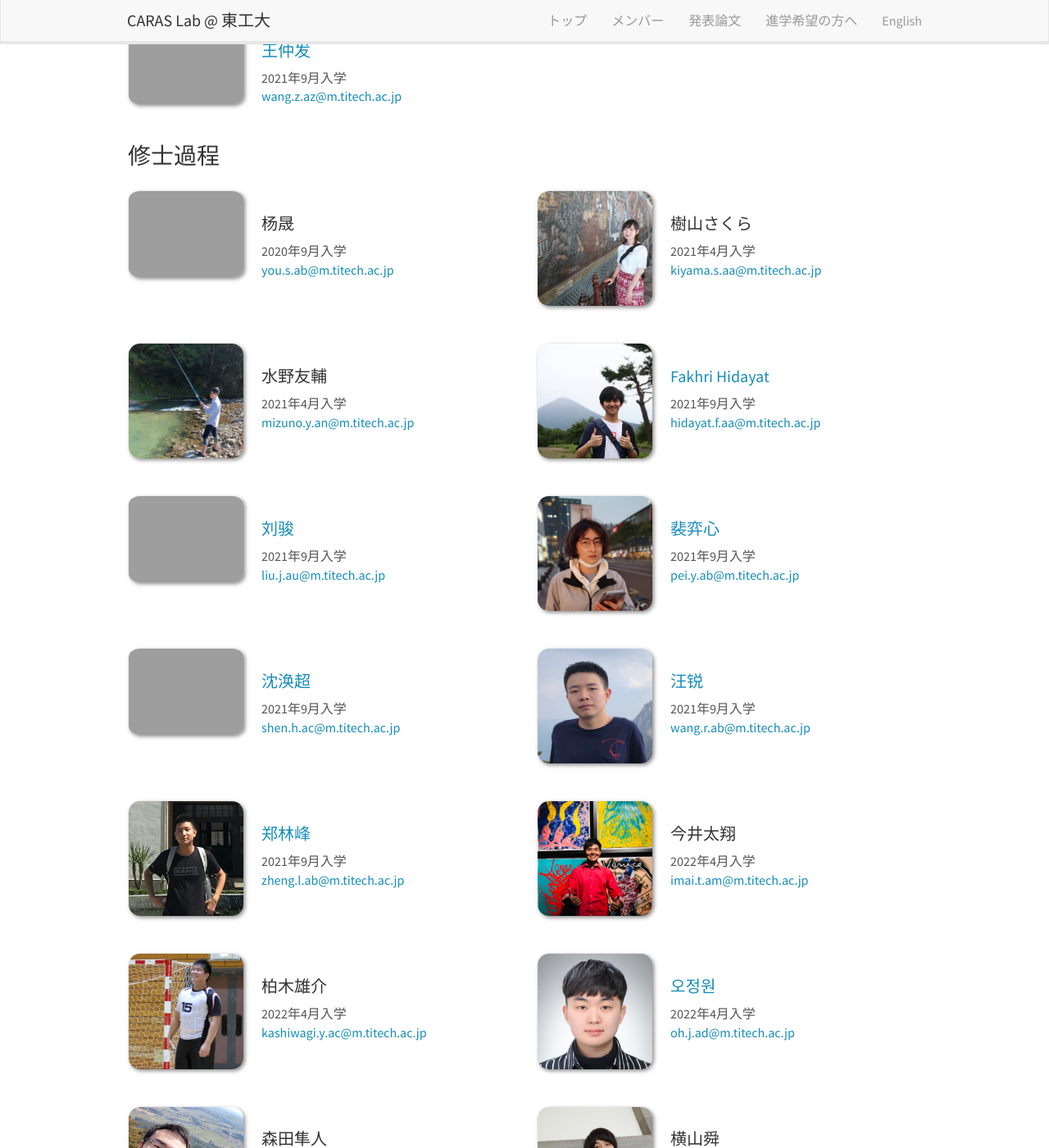
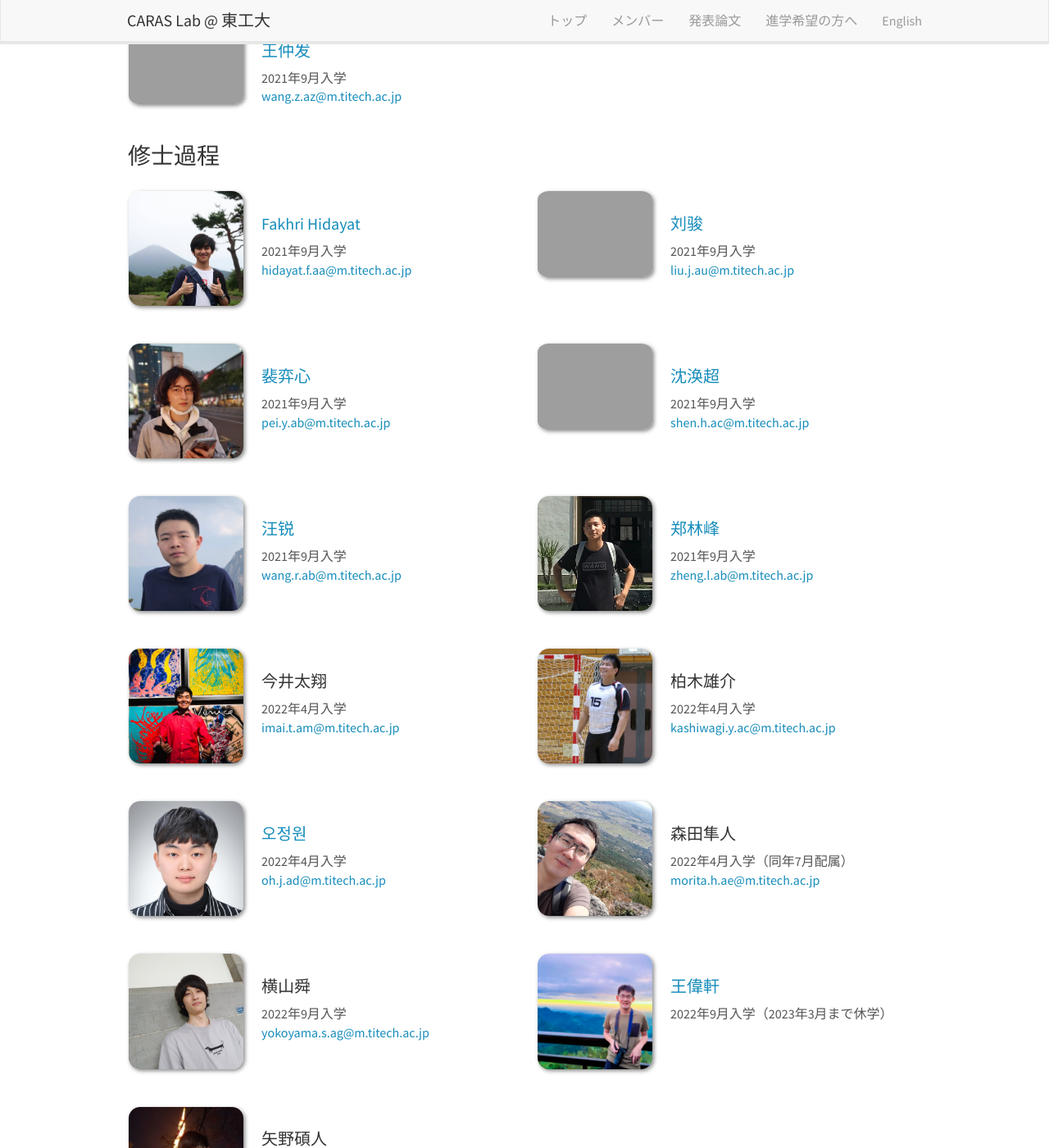
Before and after one commit to titech-caras/titech-caras.github.io, a Jekyll site: the page built from _pages/people.md, in a window 1280 px wide and 1400 px high, scrolled down 356 px. Shown: the whole window at 82% size. Built offline with Jekyll 4.4.1, drawn with Linux system fonts in a browser that asks for light colours; nearby versions of some CDN libraries; some of the changed text lies outside the part shown.

Commit message:
Update for spring 2023

```diff
--- /dev/null
+++ b/_data/alumni-master.yml
@@ -0,0 +1,8 @@
+- name: 杨晟
+  info: 2023年3月卒業
+
+- name: 樹山さくら
+  info: 2023年3月卒業
+
+- name: 水野友輔
+  info: 2023年3月卒業
--- a/_data/alumni-undergrad-en.yml
+++ b/_data/alumni-undergrad-en.yml
@@ -1,3 +1,7 @@
+- name: Hiroto Yano
+  info: "graduated Mar 2023; continue to work on his Master's degree with us"
+  website:
+
 - name: Gento Hiruma
   info: "graduated Sep 2022; continue to work on his Master's degree in Hara Lab@Tokyo Tech"
   website:
--- a/_data/alumni-undergrad.yml
+++ b/_data/alumni-undergrad.yml
@@ -1,3 +1,7 @@
+- name: 矢野碩人
+  info: 2023年3月卒業
+  website:
+
 - name: 比留間絃斗
   info: 2022年9月卒業
   website:
--- a/_data/students-grad-en.yml
+++ b/_data/students-grad-en.yml
@@ -1,21 +1,3 @@
-- name: Sheng Yang
-  photo: sheng-yang.jpg
-  info: Master's student (joined Sep 2020)
-  email: you.s.ab@m.titech.ac.jp
-  website:
-
-- name: Sakura Kiyama
-  photo: sakura-kiyama.jpg
-  info: Master's student (joined Apr 2021)
-  email: kiyama.s.aa@m.titech.ac.jp
-  website:
-
-- name: Yusuke Mizuno
-  photo: yusuke-mizuno.jpg
-  info: Master's student (joined Apr 2021)
-  email: mizuno.y.an@m.titech.ac.jp
-  website:
-
 - name: Zhongfa Wang
   photo: zhongfa-wang.jpg
   info: PhD student (joined Sep 2021)
@@ -90,6 +72,12 @@
 
 - name: Wei-Hsuan Wang
   photo: wei-hsuan-wang.jpg
-  info: Master's student (joined Sep 2022; taking a leave of absence until Mar 2023)
+  info: Master's student (joined Sep 2022; took a leave of absence until Mar 2023)
   email:
   website: https://grant890613.github.io/Self/
+
+- name: Hiroto Yano
+  photo: hiroto-yano.jpg
+  info: Master's student (joined Apr 2023)
+  email: yano.h.ag@m.titech.ac.jp
+  website:
--- a/_data/students-master.yml
+++ b/_data/students-master.yml
@@ -1,21 +1,3 @@
-- name: 杨晟
-  photo: sheng-yang.jpg
-  info: 2020年9月入学
-  email: you.s.ab@m.titech.ac.jp
-  website:
-
-- name: 樹山さくら
-  photo: sakura-kiyama.jpg
-  info: 2021年4月入学
-  email: kiyama.s.aa@m.titech.ac.jp
-  website:
-
-- name: 水野友輔
-  photo: yusuke-mizuno.jpg
-  info: 2021年4月入学
-  email: mizuno.y.an@m.titech.ac.jp
-  website:
-
 - name: Fakhri Hidayat
   photo: fakhri-hidayat.jpg
   info: 2021年9月入学
@@ -84,6 +66,12 @@
 
 - name: 王偉軒
   photo: wei-hsuan-wang.jpg
-  info: 2022年9月入学（2023年3月まで休学予定）
+  info: 2022年9月入学（2023年3月まで休学）
   email:
   website: https://grant890613.github.io/Self/
+
+- name: 矢野碩人
+  photo: hiroto-yano.jpg
+  info: 2023年4月入学
+  email: yano.h.ag@m.titech.ac.jp
+  website:
--- a/_data/students-undergrad-en.yml
+++ b/_data/students-undergrad-en.yml
@@ -1,9 +1,3 @@
-- name: Hiroto Yano
-  photo: hiroto-yano.jpg
-  info: Undergraduate student (joined Dec 2021)
-  email: yano.h.ag@m.titech.ac.jp
-  website:
-
 - name: Karn Boosarawongse
   photo: karn-boosarawongse.jpg
   info: Undergraduate student (joined Dec 2022)
--- a/_data/students-undergrad.yml
+++ b/_data/students-undergrad.yml
@@ -1,9 +1,3 @@
-- name: 矢野碩人
-  photo: hiroto-yano.jpg
-  info: 2021年12月仮配属
-  email: yano.h.ag@m.titech.ac.jp
-  website:
-
 - name: Karn Boosarawongse
   photo: karn-boosarawongse.jpg
   info: 2022年12月仮配属
```
Also changed, not shown: _data/alumni-grad-en.yml (added, +11 -0 lines).
